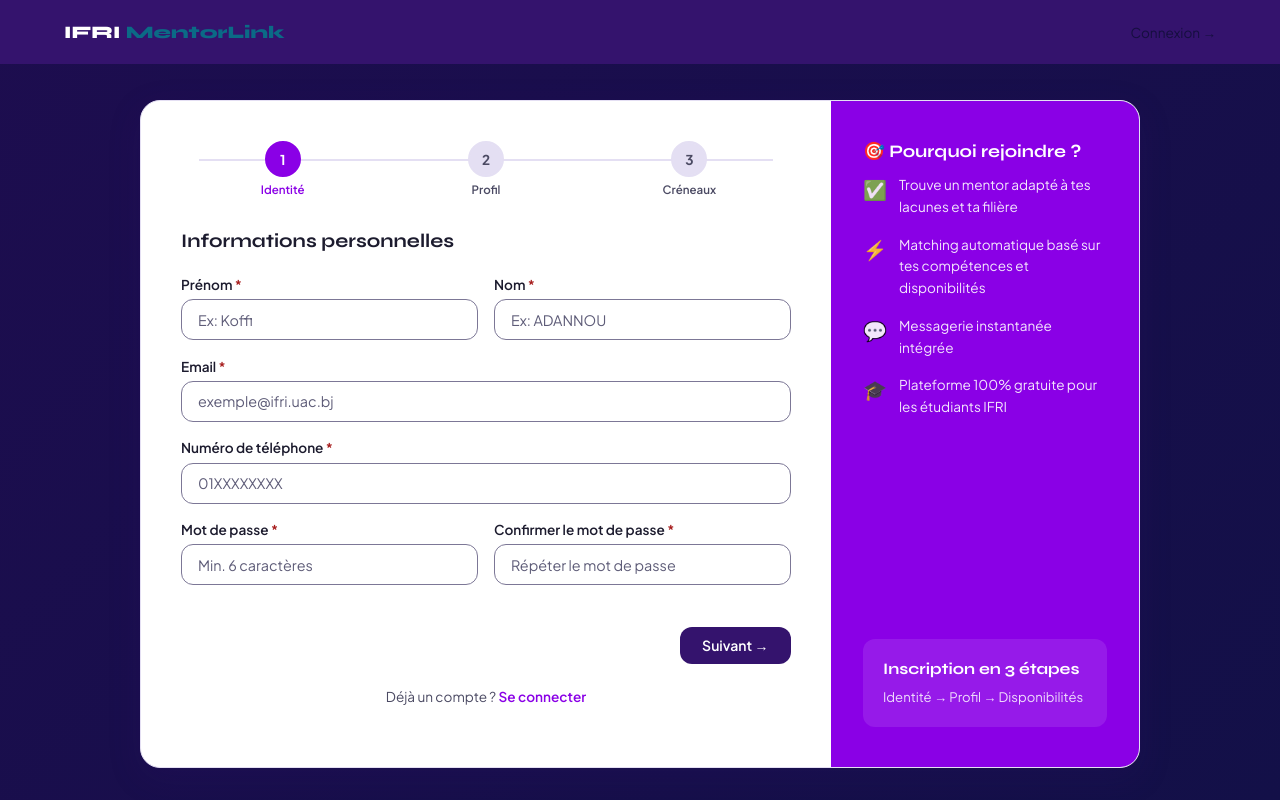
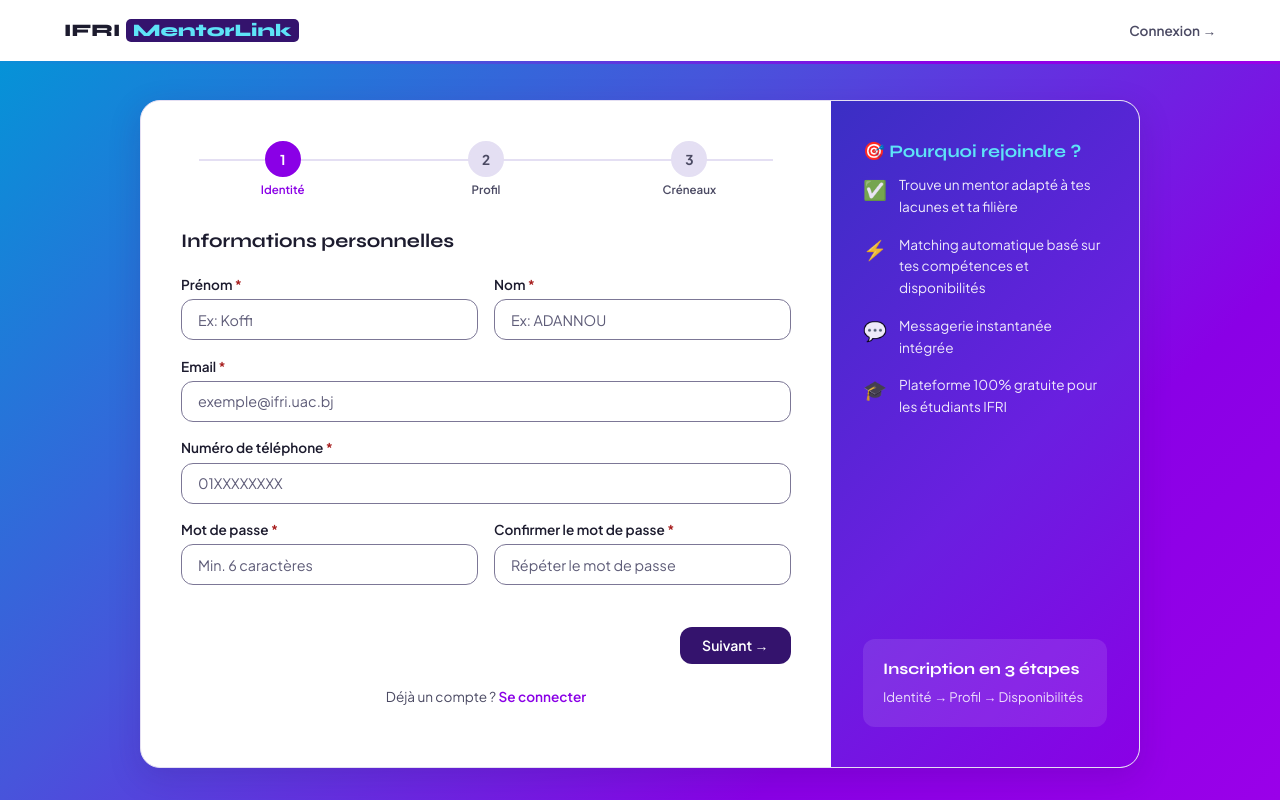
Before and after one commit to Amen-pixel/IFRI-MentorLink, a Flask app: page /inscription in a window 1280 px wide. Run offline with Flask 3, Linux system fonts and the light colour scheme; some libraries are stand-ins or nearby versions.

Commit message:
Update inscription.html

```diff
--- a/templates/inscription.html
+++ b/templates/inscription.html
@@ -8,15 +8,15 @@
   <link href="https://fonts.googleapis.com/css2?family=Syne:wght@400;600;700;800&family=Plus+Jakarta+Sans:wght@400;500;600;700&display=swap" rel="stylesheet"/>
   <link rel="stylesheet" href="{{ url_for('static', filename='css/main.css') }}"/>
   <style>
-    body { background: linear-gradient(135deg, #1d0d4f 0%, #131048 100%); min-height: 100vh; display: flex; flex-direction: column; }
+    body { background: var(--gradient); min-height: 100vh; display: flex; flex-direction: column; }
     .insc-nav {
-      background: var(--dark-navy); padding: 0 5%; height: 64px;
+      background: var(--bg-card); border-bottom: 3px solid transparent; border-image: var(--gradient) 1; padding: 0 5%; height: 64px;
       display: flex; align-items: center; justify-content: space-between;
     }
-    .insc-logo { font-family: 'Syne', sans-serif; font-weight: 800; font-size: 1.1rem; color: var(--white); }
-    .insc-logo span { color: var(--orange); }
-    .insc-nav a { color: rgba(8, 13, 44, 0.7); font-size: 0.85rem; transition: color var(--transition); }
-    .insc-nav a:hover { color: var(--white); }
+    .insc-logo { font-family: 'Syne', sans-serif; font-weight: 800; font-size: 1.1rem; color: var(--text-main); }
+    .insc-logo span { background: var(--violet-deep); color: var(--cyan-bright); padding: 1px 7px; border-radius: 5px; }
+    .insc-nav a { color: var(--text-soft); font-weight: 600; font-size: 0.85rem; transition: color var(--transition); }
+    .insc-nav a:hover { color: var(--blue); }
 
     .main-container {
       flex: 1; max-width: 1000px; width: 100%; margin: 2rem auto;
@@ -25,11 +25,11 @@
     }
     .form-section { flex: 2.5; padding: 2.5rem; }
     .info-sidebar {
-      flex: 1; background: var(--blue);
+      flex: 1; background: var(--gradient-dark);
       padding: 2.5rem 2rem; color: var(--white);
       display: flex; flex-direction: column; gap: 2rem;
     }
-    .info-sidebar h3 { font-family: 'Syne', sans-serif; font-weight: 700; font-size: 1.1rem; margin-bottom: 0.75rem; }
+    .info-sidebar h3 { font-family: 'Syne', sans-serif; font-weight: 700; font-size: 1.1rem; margin-bottom: 0.75rem; color: var(--cyan-bright); }
     .info-item { display: flex; gap: 0.75rem; align-items: flex-start; font-size: 0.85rem; line-height: 1.6; opacity: 0.9; }
     .info-item .ico { font-size: 1.2rem; flex-shrink: 0; }
 
@@ -47,7 +47,7 @@
       transition: all 0.3s;
     }
     .stepper-step.active .step-circle { background: var(--blue); color: var(--white); border-color: var(--blue); }
-    .stepper-step.done .step-circle { background: #12123c; color: var(--green); border-color: var(--green); }
+    .stepper-step.done .step-circle { background: var(--green-light); color: var(--green-dark); border-color: var(--green); }
     .step-label { font-size: 0.72rem; color: var(--text-soft); margin-top: 0.3rem; font-weight: 600; }
     .stepper-step.active .step-label { color: var(--blue); }
 
```
